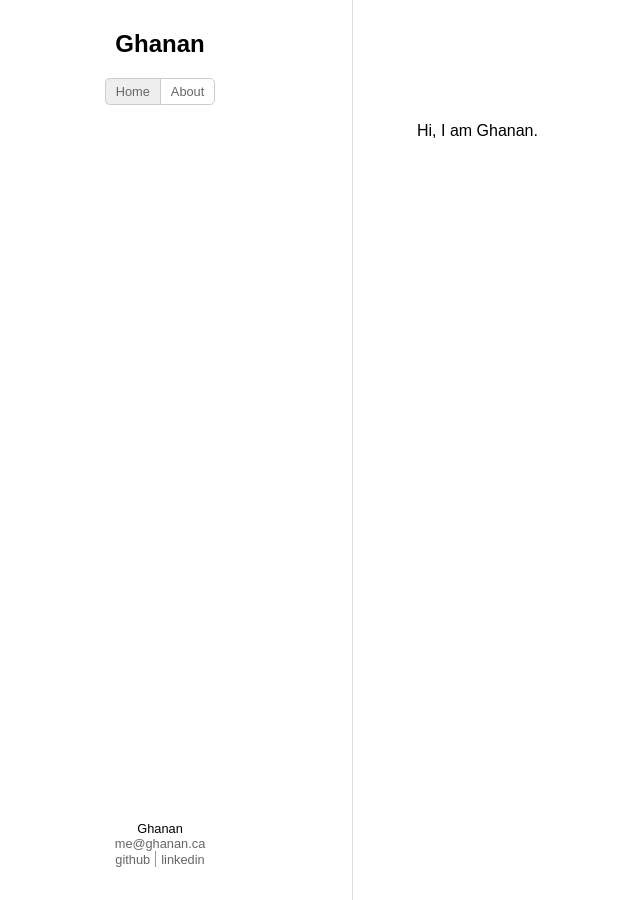
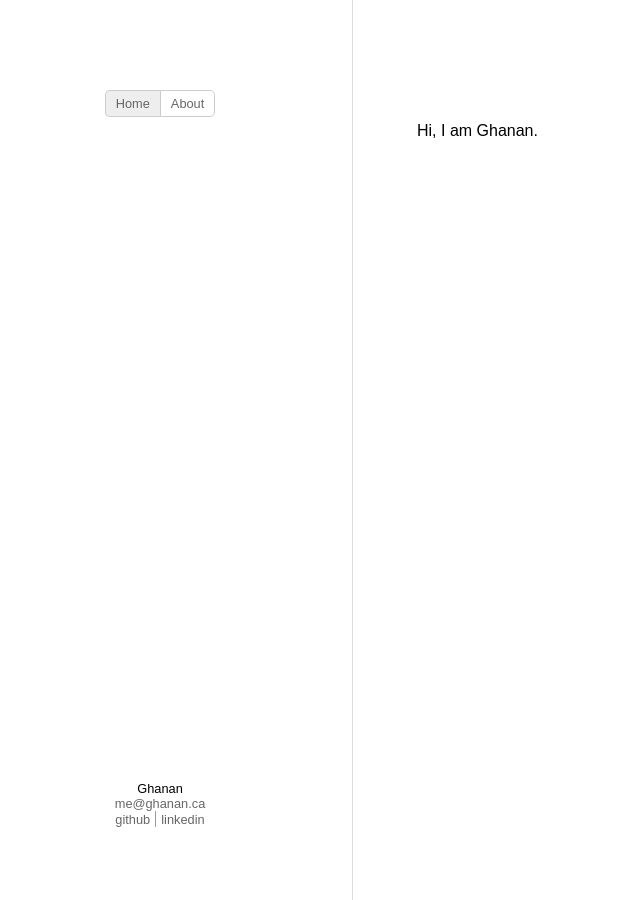
Before and after one commit to ghananigans/ghanan94.github.io, a Jekyll site: the page built from index.md, in a window 1280 px wide. Shown: the whole page, without its empty margins (32-672 px from the left). Built offline with Jekyll 4.4.1, drawn with Linux system fonts in a browser that asks for light colours.

Commit message:
Mobile, tablet and desktop view set

```diff
--- a/assets/stylesheets/_main/_header-footer.scss
+++ b/assets/stylesheets/_main/_header-footer.scss
@@ -47,6 +47,7 @@
   bottom: 0;
 
   .header-brand {
+    display: none;
     float: left;
 
     * {
@@ -59,6 +60,7 @@
     list-style: none;
     float: right;
     font-size: 0.8em;
+    margin: auto;
 
     li {
       display: block;
@@ -119,6 +121,18 @@
     border-left: none;
   }
 }
+@media screen and (max-width: 767px) {
+  .header-content {
+    .header-brand {
+      float: initial;
+    }
+
+    ul.header-links {
+      margin-top: 10px;
+      float: initial;
+    }
+  }
+}
 
 @media screen and (min-width: 1100px) {
   .site-header-wrapper,
@@ -136,10 +150,12 @@
   .header-content,
   .footer-content {
     position: relative;
-    padding: 30px 20px;
+    padding: 20px;
   }
 
   .header-content {
+    margin-top: 50px;
+
     .header-brand {
       float: initial;
     }
@@ -149,4 +165,8 @@
       float: initial;
     }
   }
+
+  .footer-content {
+    margin-bottom: 50px;
+  }
 }
```
